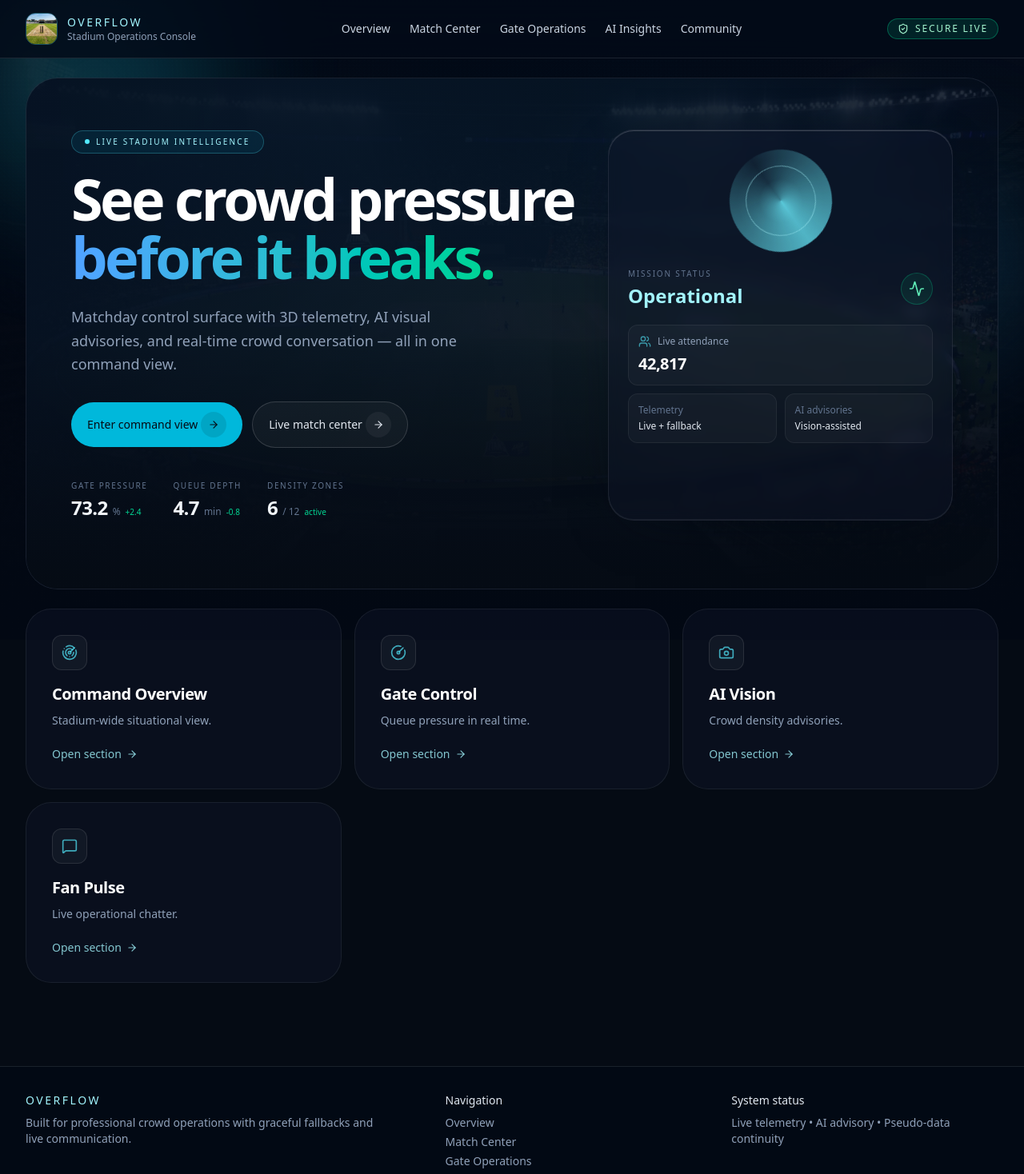
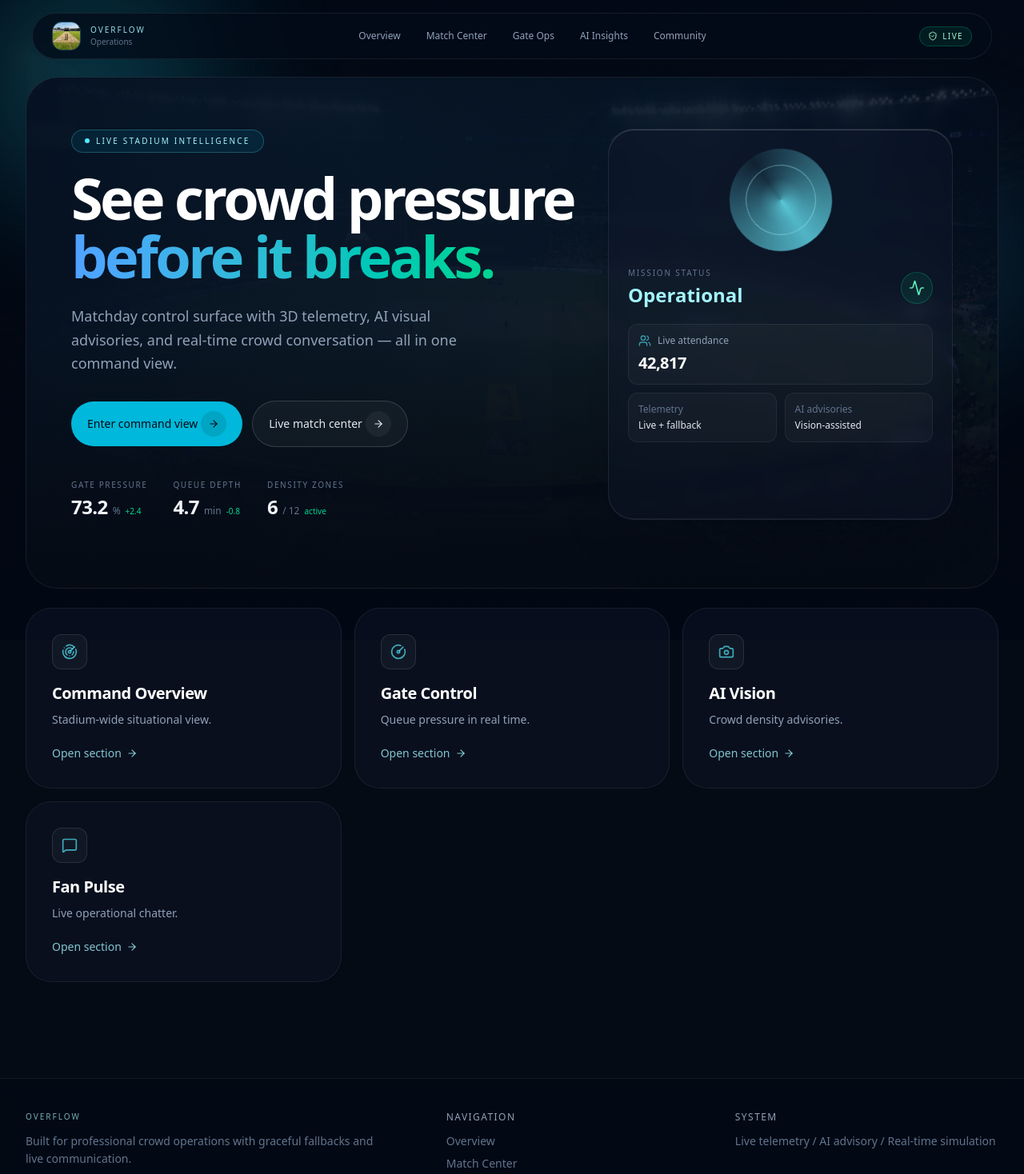
Before and after one commit to paarthbhatt/BuildWithAI, a Next.js app in the folder frontend/: page / in a window 1280 px wide. Shown: the top 1468 px of the page at 80% size. Built offline with nearby package versions, Linux system fonts and the light colour scheme.

Commit message:
feat(SiteShell): floating glass pill nav, mobile hamburger overlay, refined live badge

```diff
--- a/frontend/src/components/SiteShell.tsx
+++ b/frontend/src/components/SiteShell.tsx
@@ -3,12 +3,13 @@
 import Image from "next/image";
 import Link from "next/link";
 import { usePathname } from "next/navigation";
-import { ShieldCheck } from "lucide-react";
+import { ShieldCheck, Menu, X } from "lucide-react";
+import { useState } from "react";
 
 const navItems = [
   { href: "/overview", label: "Overview" },
   { href: "/match-center", label: "Match Center" },
-  { href: "/operations", label: "Gate Operations" },
+  { href: "/operations", label: "Gate Ops" },
   { href: "/insights", label: "AI Insights" },
   { href: "/community", label: "Community" },
 ];
@@ -16,61 +17,105 @@ const navItems = [
 function navClass(isActive: boolean) {
   return isActive
     ? "text-cyan-200"
-    : "text-slate-300 transition-colors hover:text-cyan-200";
+    : "text-slate-400 transition-colors duration-300 hover:text-cyan-200";
 }
 
 export default function SiteShell({ children }: { children: React.ReactNode }) {
   const pathname = usePathname();
+  const [menuOpen, setMenuOpen] = useState(false);
 
   return (
     <>
+      {/* Backdrop */}
       <div className="pointer-events-none fixed inset-0 -z-10">
-        <Image src="/cricket_stadium_background.png" alt="Stadium atmosphere backdrop" fill sizes="100vw" className="object-cover opacity-20" priority />
-        <div className="absolute inset-0 bg-[linear-gradient(180deg,rgba(2,8,19,0.76)_0%,rgba(2,8,19,0.93)_36%,rgba(2,8,19,1)_100%)]" />
+        <Image src="/cricket_stadium_background.png" alt="" fill sizes="100vw" className="object-cover opacity-15" priority />
+        <div className="absolute inset-0 bg-[linear-gradient(180deg,rgba(2,8,19,0.8)_0%,rgba(2,8,19,0.95)_40%,rgba(2,8,19,1)_100%)]" />
         <div className="ambient-orb ambient-orb-cyan" />
         <div className="ambient-orb ambient-orb-indigo" />
         <div className="grain-layer" />
       </div>
 
-      <header className="sticky top-0 z-40 border-b border-white/10 bg-[#030b18]/80 backdrop-blur-xl">
-        <div className="mx-auto flex w-full max-w-[1320px] items-center justify-between px-4 py-4 md:px-8">
+      {/* Floating glass pill nav */}
+      <div className="pointer-events-none fixed inset-x-0 top-4 z-50 flex justify-center px-4">
+        <nav className="pointer-events-auto flex w-full max-w-[1200px] items-center justify-between rounded-full border border-white/[0.08] bg-[#030b18]/75 px-4 py-2.5 backdrop-blur-xl md:px-6">
           <Link href="/" className="flex items-center gap-3">
-            <div className="relative h-10 w-10 overflow-hidden rounded-xl border border-cyan-300/30">
-              <Image src="/cricket_pitch.png" alt="OverFlow logo mark" fill sizes="40px" className="object-cover" />
+            <div className="relative h-9 w-9 overflow-hidden rounded-xl border border-cyan-300/25">
+              <Image src="/cricket_pitch.png" alt="" fill sizes="36px" className="object-cover" />
             </div>
-            <div>
-              <p className="text-sm uppercase tracking-[0.18em] text-cyan-200">OverFlow</p>
-              <p className="text-xs text-slate-400">Stadium Operations Console</p>
+            <div className="hidden sm:block">
+              <p className="text-[10px] uppercase tracking-[0.2em] text-cyan-200/90">OverFlow</p>
+              <p className="text-[10px] text-slate-500">Operations</p>
             </div>
           </Link>
 
-          <nav className="hidden items-center gap-6 text-sm md:flex">
+          {/* Desktop links */}
+          <div className="hidden items-center gap-1 md:flex">
             {navItems.map((item) => (
-              <Link key={item.href} href={item.href} className={navClass(pathname === item.href)}>
+              <Link
+                key={item.href}
+                href={item.href}
+                className={`rounded-full px-3.5 py-1.5 text-xs ${navClass(pathname === item.href)}`}
+              >
                 {item.label}
               </Link>
             ))}
-          </nav>
+          </div>
 
-          <div className="inline-flex items-center gap-2 rounded-full border border-emerald-400/35 bg-emerald-500/15 px-3 py-1 text-xs uppercase tracking-[0.15em] text-emerald-200">
-            <ShieldCheck className="h-3.5 w-3.5" /> Secure Live
+          <div className="flex items-center gap-2">
+            <div className="hidden items-center gap-1.5 rounded-full border border-emerald-400/25 bg-emerald-500/10 px-2.5 py-1 text-[10px] uppercase tracking-[0.14em] text-emerald-200 md:flex">
+              <ShieldCheck className="h-3 w-3" /> Live
+            </div>
+
+            {/* Mobile hamburger */}
+            <button
+              onClick={() => setMenuOpen(!menuOpen)}
+              className="flex h-9 w-9 items-center justify-center rounded-full border border-white/10 text-slate-300 transition-colors hover:bg-white/5 md:hidden"
+              aria-label="Toggle menu"
+            >
+              {menuOpen ? <X className="h-4 w-4" /> : <Menu className="h-4 w-4" />}
+            </button>
+          </div>
+        </nav>
+      </div>
+
+      {/* Mobile menu overlay */}
+      {menuOpen && (
+        <div className="fixed inset-0 z-40 bg-black/80 backdrop-blur-3xl md:hidden">
+          <div className="flex h-full flex-col items-center justify-center gap-6">
+            {navItems.map((item, i) => (
+              <Link
+                key={item.href}
+                href={item.href}
+                onClick={() => setMenuOpen(false)}
+                className={`text-2xl font-medium tracking-tight text-slate-200 opacity-0 transition-all duration-500 hover:text-cyan-200 ${
+                  pathname === item.href ? "text-cyan-200" : ""
+                }`}
+                style={{ animation: `fadeSlideUp 0.5s ${i * 80}ms forwards`, animationFillMode: "forwards" }}
+              >
+                {item.label}
+              </Link>
+            ))}
           </div>
         </div>
-      </header>
+      )}
+
+      {/* Spacer for floating nav */}
+      <div className="h-[72px]" />
 
       {children}
 
-      <footer className="mt-12 border-t border-white/10 bg-[#020914]/80">
-        <div className="mx-auto grid max-w-[1320px] gap-6 px-4 py-8 md:grid-cols-[1.2fr_0.8fr_0.8fr] md:px-8">
+      {/* Footer */}
+      <footer className="mt-16 border-t border-white/[0.06] bg-[#020914]/60 backdrop-blur-sm">
+        <div className="mx-auto grid max-w-[1320px] gap-8 px-4 py-10 md:grid-cols-[1.2fr_0.8fr_0.8fr] md:px-8">
           <div>
-            <p className="text-sm uppercase tracking-[0.18em] text-cyan-200">OverFlow</p>
-            <p className="mt-2 max-w-md text-sm text-slate-400">
+            <p className="text-[10px] uppercase tracking-[0.2em] text-cyan-200/70">OverFlow</p>
+            <p className="mt-3 max-w-md text-sm leading-relaxed text-slate-500">
               Built for professional crowd operations with graceful fallbacks and live communication.
             </p>
           </div>
           <div>
-            <p className="text-sm font-medium text-slate-200">Navigation</p>
-            <div className="mt-2 flex flex-col gap-1 text-sm text-slate-400">
+            <p className="text-xs font-medium uppercase tracking-[0.12em] text-slate-400">Navigation</p>
+            <div className="mt-3 flex flex-col gap-2 text-sm text-slate-500">
               {navItems.map((item) => (
                 <Link key={`footer-${item.href}`} href={item.href} className="hover:text-cyan-200">
                   {item.label}
@@ -79,8 +124,8 @@ export default function SiteShell({ children }: { children: React.ReactNode }) {
             </div>
           </div>
           <div>
-            <p className="text-sm font-medium text-slate-200">System status</p>
-            <p className="mt-2 text-sm text-slate-400">Live telemetry • AI advisory • Pseudo-data continuity</p>
+            <p className="text-xs font-medium uppercase tracking-[0.12em] text-slate-400">System</p>
+            <p className="mt-3 text-sm text-slate-500">Live telemetry / AI advisory / Real-time simulation</p>
           </div>
         </div>
       </footer>
```
